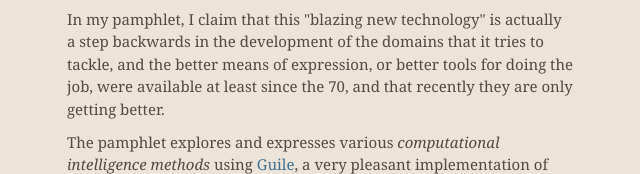
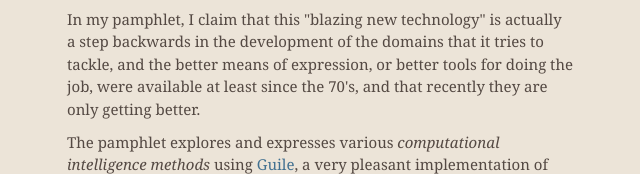
Before and after one commit to panicz/pamphlet, a plain HTML site: page index.html in a window 1280 px wide. Shown: the part 382-556 px from the top of the page, 320-960 px from the left. Drawn offline with nearby package versions, Linux system fonts and the light colour scheme.

Commit message:
#9 fixed typo on the front page (kudos to kreeley)

```diff
--- a/index.html
+++ b/index.html
@@ -60,7 +60,7 @@ status</a>.</p>
 is actually a step backwards in the development of the domains
 that it tries to tackle, and the better means of expression,
 or better tools for doing the job, were available at least
-since the 70, and that recently they are only getting better.</p>
+since the 70's, and that recently they are only getting better.</p>
 
 <p>The pamphlet explores and expresses various <em>computational
 intelligence methods</em> using <a href="http://www.gnu.org/software/guile/">Guile</a>,
```
